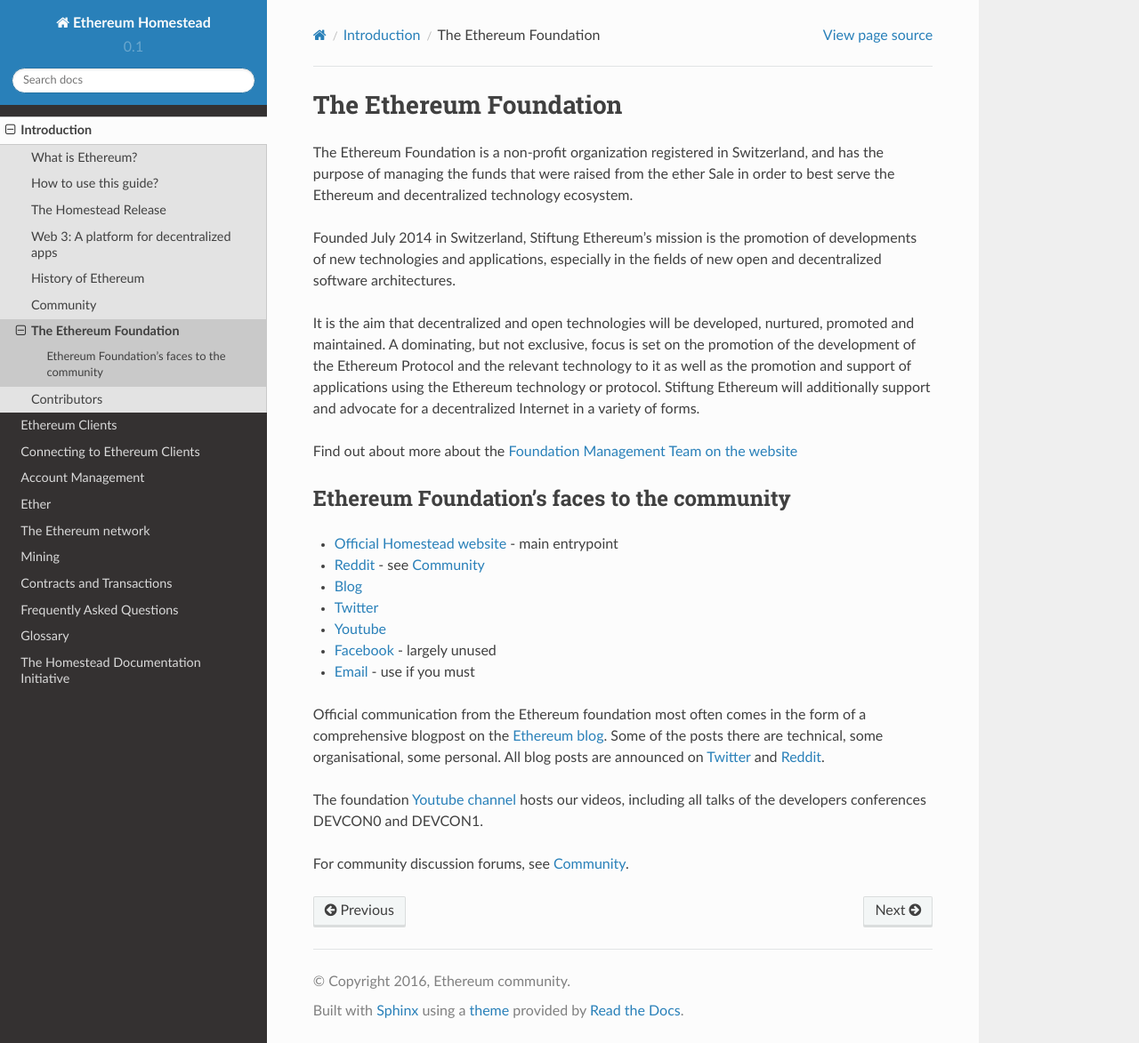
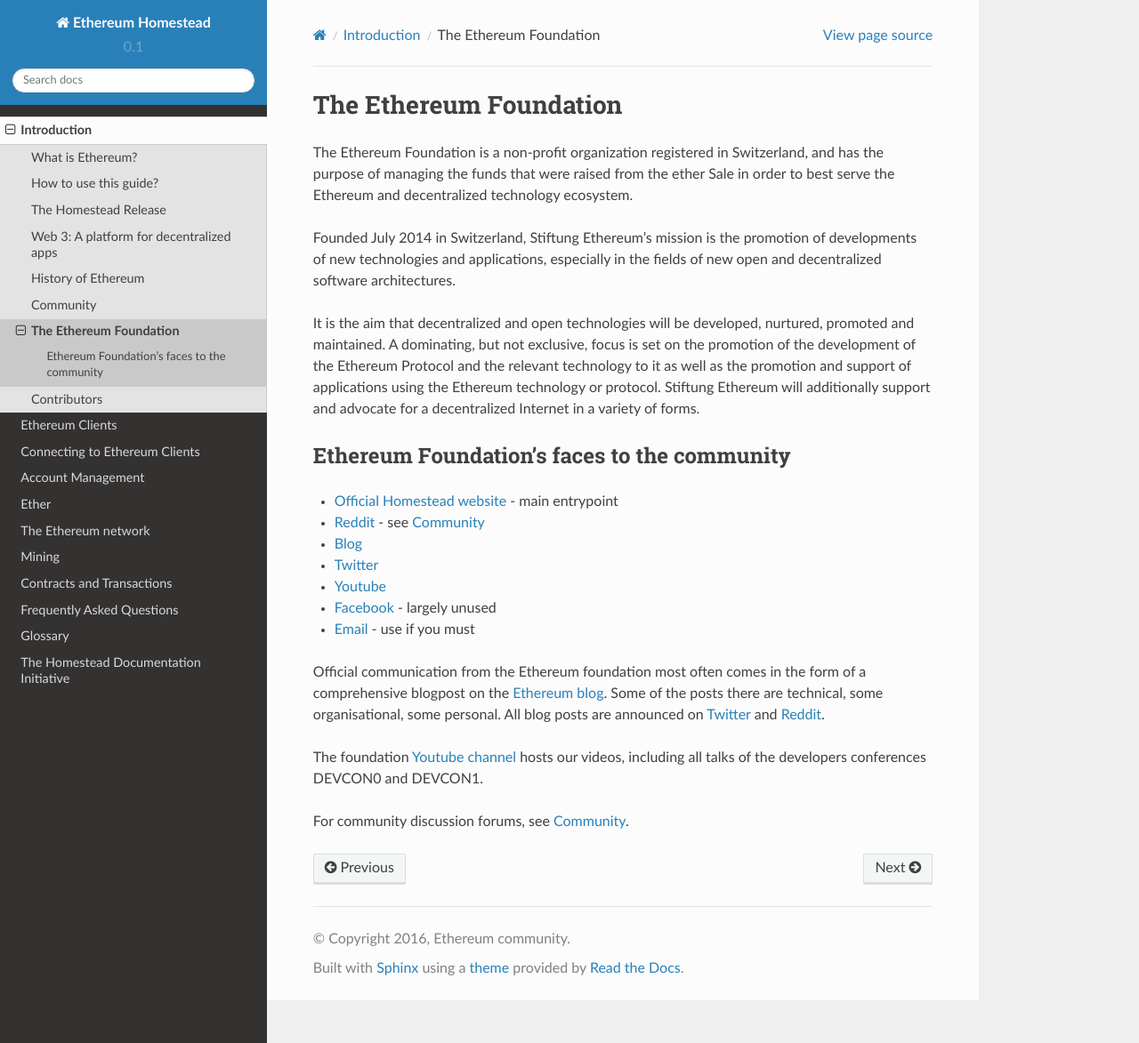
Before and after one commit to ethereum/homestead-guide, a Sphinx documentation site: the page built from source/introduction/foundation.rst, in a window 1280 px wide and 1173 px high. Shown: the whole window at 89% size. Built offline with Sphinx 7.4.7 and the Read the Docs theme 2.0.0, drawn with Linux system fonts in a browser that asks for light colours.

Commit message:
Remove broken link to ethereum.org/foundation

```diff
--- a/source/introduction/foundation.rst
+++ b/source/introduction/foundation.rst
@@ -8,8 +8,6 @@
 Founded July 2014 in Switzerland, Stiftung Ethereum’s mission is the promotion of developments of new technologies and applications, especially in the fields of new open and decentralized software architectures.
 
 It is the aim that decentralized and open technologies will be developed, nurtured, promoted and maintained. A dominating, but not exclusive, focus is set on the promotion of the development of the Ethereum Protocol and the relevant technology to it as well as the promotion and support of applications using the Ethereum technology or protocol. Stiftung Ethereum will additionally support and advocate for a decentralized Internet in a variety of forms.
-
-Find out about more about the `Foundation Management Team on the website <https://ethereum.org/foundation>`_
 
 Ethereum Foundation's faces to the community
 ---------------------------------------------------
```
